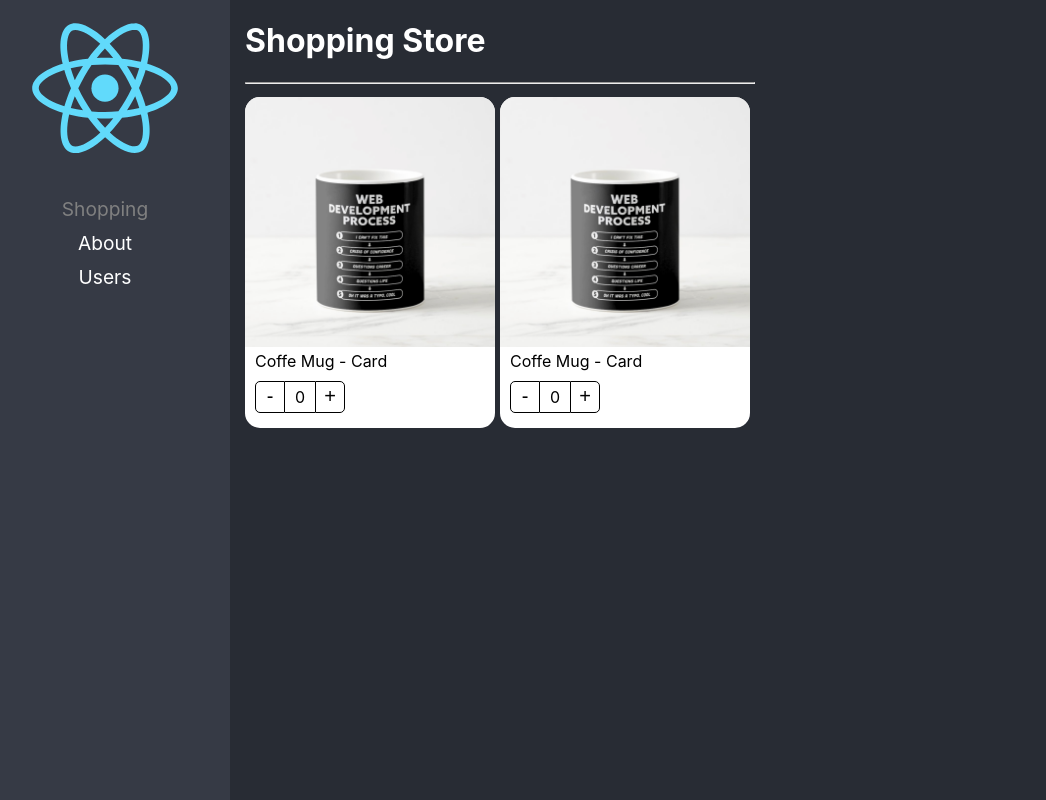
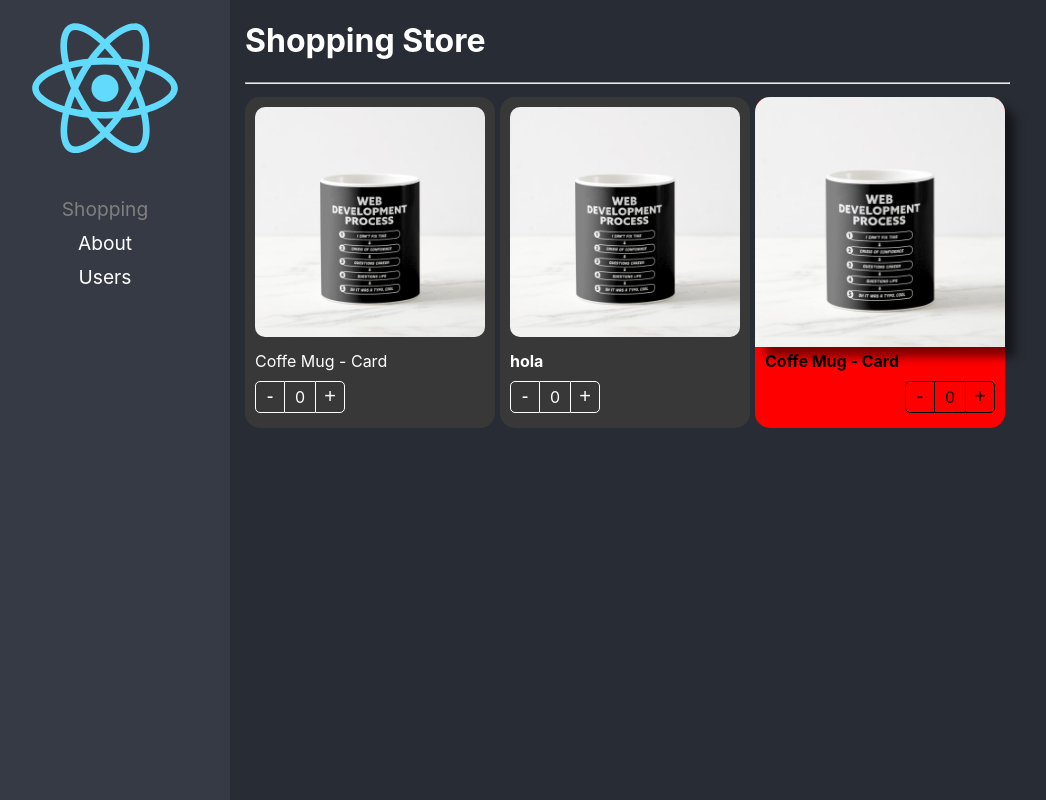
Before and after one commit to toninence/react-adv, a React (Create React App) app: page /home in a window 1280 px wide. Shown: the whole page, without its empty margins (20-1066 px from the left). Built offline with nearby package versions, Linux system fonts and the light colour scheme.

Commit message:
Component extend styles - listo

```diff
--- a/src/02-component-patterns/components/ProductButtons.tsx
+++ b/src/02-component-patterns/components/ProductButtons.tsx
@@ -1,12 +1,17 @@
-import { useContext } from "react";
+import { CSSProperties, useContext } from "react";
 import { ProductContext } from "./ProductCard";
 import styles from "../styles/styles.module.css";
 
-export const ProductButtons = () => {
+
+export interface Props {
+  className?: string;
+  style?: CSSProperties;
+}
+export const ProductButtons = ({className, style}: Props) => {
 
     const { doIncreaseBy, counter} = useContext(ProductContext);
     return (
-      <div className={styles.buttonsContainer}>
+      <div className={`${styles.buttonsContainer} ${className}`} style={style}>
         <button className={styles.buttonMinus} onClick={() => doIncreaseBy(-1)}>
           -
         </button>
--- a/src/02-component-patterns/components/ProductCard.tsx
+++ b/src/02-component-patterns/components/ProductCard.tsx
@@ -1,7 +1,7 @@
+import { createContext, CSSProperties, ReactElement } from "react";
 import styles from "../styles/styles.module.css";
-import { createContext } from "react";
 import { useProduct } from "../hooks/useProduct";
-import { ProductCardProps, ProductContextProps } from "../interfaces/interfaces";
+import { Product, ProductContextProps } from "../interfaces/interfaces";
 
 
 
@@ -11,17 +11,25 @@
 
 
 
+export interface Props {
+  product: Product;
+  children?: ReactElement | ReactElement[];
+  className?: string;
+  style?: CSSProperties;
+}
 
 
 
 
-
-export const ProductCard = ({ children, product }: ProductCardProps) => {
+export const ProductCard = ({ children, product, className, style }: Props) => {
   const { counter, doIncreaseBy } = useProduct();
 
   return (
     <Provider value={{counter, doIncreaseBy, product}}>
-    <div className={styles.productCard}>
+    <div
+      className={`${styles.productCard} ${className}` }
+      style={style}
+    >
       {children}
     </div>
     </Provider>
--- a/src/02-component-patterns/components/ProductImage.tsx
+++ b/src/02-component-patterns/components/ProductImage.tsx
@@ -1,11 +1,16 @@
-import { useContext } from "react";
+import { useContext, CSSProperties } from 'react';
 import { ProductContext } from "./ProductCard";
 
 import noImage from "../assets/no-image.jpg";
 import styles from "../styles/styles.module.css";
 
 
-export const ProductImage = ({ img = "" }) => {
+export interface Props {
+  className?: string;
+  img?: string;
+  style?: CSSProperties;
+}
+export const ProductImage = ({ img, className, style }: Props) => {
 
     const {product} = useContext(ProductContext);
     let imgToShow: string;
@@ -20,9 +25,10 @@
 
     return (
       <img
+        alt="Product Image"
+        className={`${styles.productImg} ${className}`}
         src={imgToShow}
-        alt="Product Image"
-        className={styles.productImg}
+        style={style}
       />
     );
   };
--- a/src/02-component-patterns/components/ProductTitle.tsx
+++ b/src/02-component-patterns/components/ProductTitle.tsx
@@ -1,9 +1,21 @@
-import { useContext } from 'react';
-import { ProductContext } from './ProductCard';
+import { useContext, CSSProperties } from "react";
+import { ProductContext } from "./ProductCard";
 import styles from "../styles/styles.module.css";
 
-export const ProductTitle = ({ title }: { title?: string }) => {
-    const {product} = useContext(ProductContext);
+export interface Props {
+  className?: string;
+  title?: string;
+  style?: CSSProperties;
+}
+export const ProductTitle = ({ title, className, style }: Props) => {
+  const { product } = useContext(ProductContext);
 
-    return <span className={styles.productDescription}>{title ? title: product.title}</span>;
-  };
+  return (
+    <span
+      className={`${styles.productDescription} ${className}`}
+      style={style}
+    >
+      {title ? title : product.title}
+    </span>
+  );
+};
--- a/src/02-component-patterns/pages/ShoppingPage.tsx
+++ b/src/02-component-patterns/pages/ShoppingPage.tsx
@@ -1,12 +1,18 @@
-import { ProductButtons, ProductCard, ProductImage, ProductTitle } from '../components';
-import { Product } from '../interfaces/interfaces';
+import {
+  ProductButtons,
+  ProductCard,
+  ProductImage,
+  ProductTitle,
+} from "../components";
+import { Product } from "../interfaces/interfaces";
+import "../styles/custom-styles.css";
 
 export const ShoppingPage = () => {
   const product = {
-    id: '1',
-    title: 'Coffe Mug - Card',
-    img: './coffee-mug.png'
-  }
+    id: "1",
+    title: "Coffe Mug - Card",
+    img: "./coffee-mug.png",
+  };
   return (
     <div>
       <h1>Shopping Store</h1>
@@ -18,19 +24,24 @@
           flexWrap: "wrap",
         }}
       >
-        <ProductCard product={product} >
-          <ProductImage/>
-          <ProductTitle/>
-          <ProductButtons />
+        <ProductCard product={product} className="bg-dark text-white">
+          <ProductImage className="custom-image" />
+          <ProductTitle className="text-white" />
+          <ProductButtons className="custom-buttons" />
         </ProductCard>
 
-     <ProductCard product={product}>
-       <ProductCard.Image/>
-       <ProductCard.Title/>
-       {/* <ProductCard.Buttons/> */}
-       <ProductCard.Buttons/>
-     </ProductCard>
+        <ProductCard product={product} className="bg-dark text-white">
+          <ProductCard.Image className="custom-image" />
+          <ProductCard.Title title="hola" className="text-bold" />
+          {/* <ProductCard.Buttons/> */}
+          <ProductCard.Buttons className="custom-buttons" />
+        </ProductCard>
 
+        <ProductCard product={product} style={{ backgroundColor: "red" }}>
+          <ProductImage style={{ boxShadow: '10px 10px 10px rgba(0,0,0,0.5)' }}/>
+          <ProductTitle style={{ fontWeight: 'bold'}} />
+          <ProductButtons style={{ display: "flex", justifyContent: "end" }} />
+        </ProductCard>
       </div>
     </div>
   );
--- /dev/null
+++ b/src/02-component-patterns/styles/custom-styles.css
@@ -0,0 +1,20 @@
+.bg-dark {
+    background-color: rgb(56,56,56);
+}
+
+.text-white {
+    color: white;
+}
+.text-bold {
+    font-weight: bold;
+}
+.custom-image {
+    border-radius: 20px;
+    padding: 10px;
+    width: calc( 100% - 20px );
+}
+
+.custom-buttons button, .custom-buttons div{
+    color: white;
+    border-color: white;
+}
```
Also changed, not shown: src/02-component-patterns/interfaces/interfaces.ts (+9 -11 lines).
